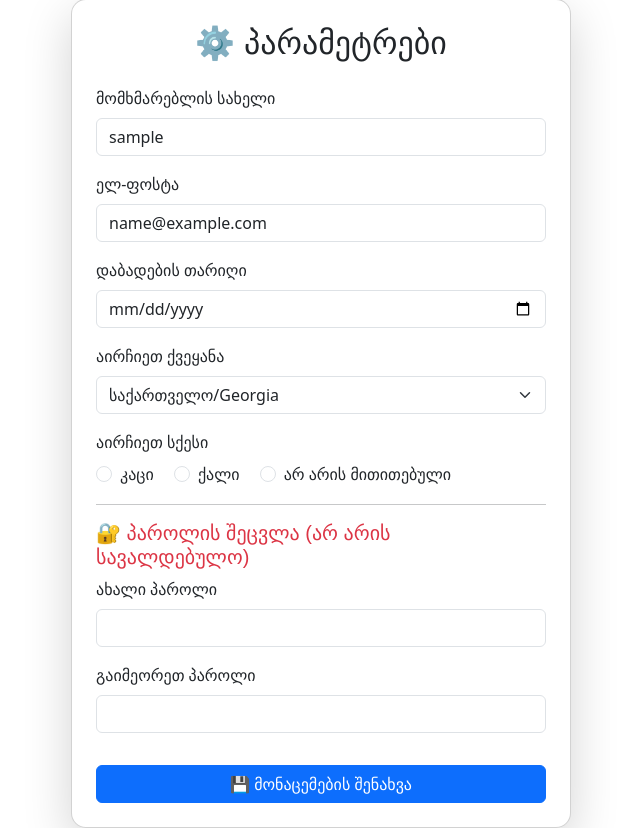
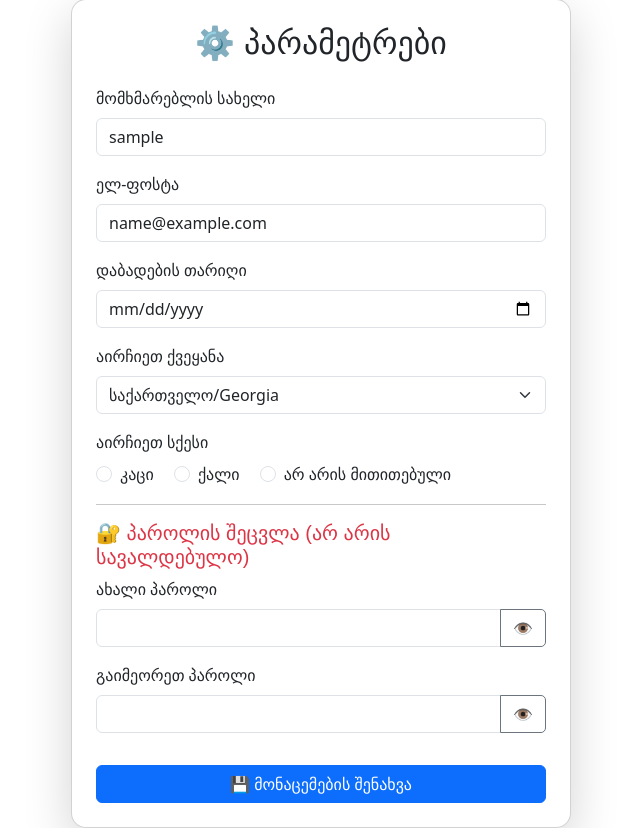
Before and after one commit to SANDRICKSON/shotaa, a Flask app: page /settings in a window 1280 px wide. Shown: the part 141-969 px from the top of the page, without its empty margins (319-959 px from the left). Run offline with Flask 3, Linux system fonts and the light colour scheme; the visitor is signed in with stand-in values (Sample User, id 1); some web fonts are replaced.

Commit message:
Update settings.html

```diff
--- a/templates/settings.html
+++ b/templates/settings.html
@@ -52,13 +52,23 @@
             <!-- ახალი პაროლი -->
             <div class="mb-3">
                 {{ form.password.label(class="form-label") }}
-                {{ form.password(class="form-control") }}
+                <div class="input-group">
+                    {{ form.password(class="form-control", id="password") }}
+                    <button type="button" class="btn btn-outline-secondary" onclick="togglePassword('password')">
+                        👁️
+                    </button>
+                </div>
             </div>
 
             <!-- გაიმეორეთ პაროლი -->
             <div class="mb-3">
                 {{ form.confirm_password.label(class="form-label") }}
-                {{ form.confirm_password(class="form-control") }}
+                <div class="input-group">
+                    {{ form.confirm_password(class="form-control", id="confirm_password") }}
+                    <button type="button" class="btn btn-outline-secondary" onclick="togglePassword('confirm_password')">
+                        👁️
+                    </button>
+                </div>
             </div>
 
             <button type="submit" class="btn btn-primary w-100 mt-3">💾 მონაცემების შენახვა</button>
@@ -76,5 +86,20 @@
     h2, h5 {
         font-family: "BPG Classic Medium", sans-serif;
     }
+
+    .input-group button {
+        border-radius: 0 5px 5px 0;
+    }
 </style>
+
+<script>
+    function togglePassword(id) {
+        let input = document.getElementById(id);
+        if (input.type === "password") {
+            input.type = "text";
+        } else {
+            input.type = "password";
+        }
+    }
+</script>
 {% endblock %}
```
